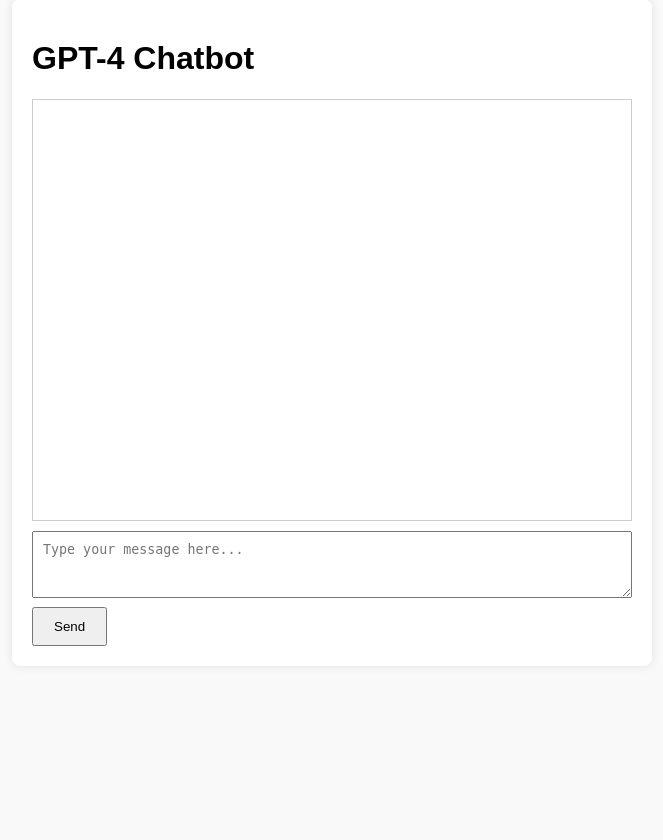
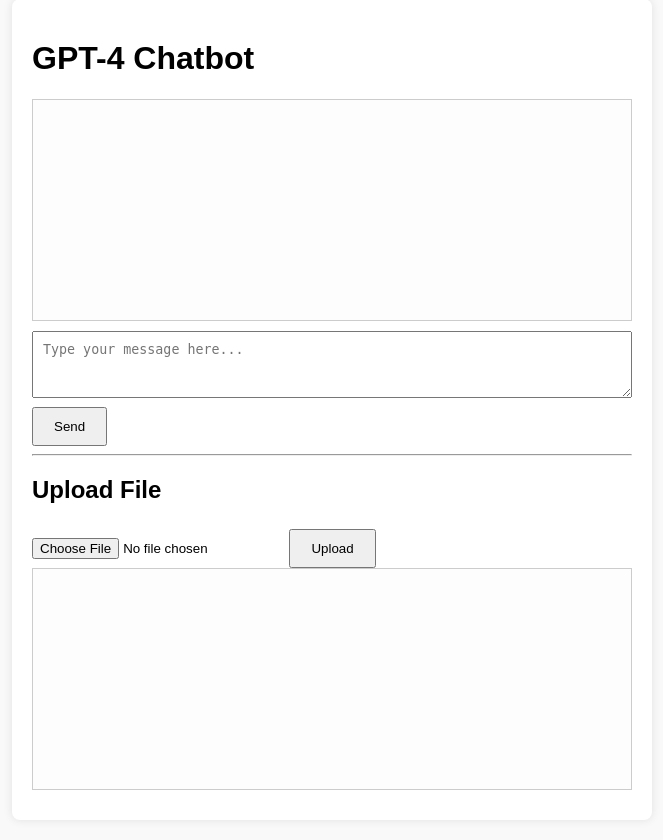
Before and after one commit to ShaunRBK/gpt_chatbot, a Flask app: page / in a window 1280 px wide. Shown: the part 21-861 px from the top of the page, without its empty margins (308-971 px from the left). Before the commit the page ends 667 px from the top, so only its background shows below. Run offline with Flask 2, Linux system fonts and the light colour scheme.

Commit message:
file upload with text feeding into LLM but not RAG

```diff
--- a/app.py
+++ b/app.py
@@ -4,38 +4,128 @@ from openai import OpenAI
 client = OpenAI(api_key=os.getenv("OPENAI_API_KEY"))
 from flask import Flask, render_template, request, jsonify
 
+# Additional imports for file processing
+import PyPDF2
+import docx
+import pandas as pd
+from pptx import Presentation
+
 # Initialize Flask
 app = Flask(__name__)
 
-# Set your OpenAI API key (make sure the environment variable is set)
+# Set your OpenAI API key (ensure the environment variable is set)
 
-# Home route that serves the chat UI
+# Global variable to store the latest uploaded file content
+uploaded_file_text = None
+
+# --- Helper Functions to Extract Text from Files ---
+
+def extract_text_from_pdf(file):
+    file.seek(0)
+    reader = PyPDF2.PdfReader(file)
+    text = ""
+    for page in reader.pages:
+        page_text = page.extract_text()
+        if page_text:
+            text += page_text + "\n"
+    return text
+
+def extract_text_from_docx(file):
+    file.seek(0)
+    doc = docx.Document(file)
+    full_text = []
+    for para in doc.paragraphs:
+        full_text.append(para.text)
+    return "\n".join(full_text)
+
+def extract_text_from_excel(file):
+    file.seek(0)
+    try:
+        df = pd.read_excel(file)
+        return df.to_string()
+    except Exception as e:
+        return f"Error reading Excel file: {e}"
+
+def extract_text_from_pptx(file):
+    file.seek(0)
+    prs = Presentation(file)
+    text_runs = []
+    for slide in prs.slides:
+        for shape in slide.shapes:
+            if hasattr(shape, "text"):
+                text_runs.append(shape.text)
+    return "\n".join(text_runs)
+
+# --- Chatbot Endpoints ---
+
 @app.route("/")
 def index():
     return render_template("index.html")
 
-# API endpoint to handle chat messages
 @app.route("/chat", methods=["POST"])
 def chat():
-    # Get the message from the frontend
+    global uploaded_file_text
+
     data = request.get_json()
     user_message = data.get("message")
     if not user_message:
         return jsonify({"error": "No message provided"}), 400
 
     try:
-        # Call the OpenAI API (using GPT-4 or your desired model)
-        response = client.chat.completions.create(model="gpt-4o-mini",  # or "gpt-3.5-turbo" if preferred/available
-        messages=[
-            {"role": "system", "content": "You are a helpful assistant."},
-            {"role": "user", "content": user_message}
-        ])
+        # Build the conversation context
+        messages = [
+            {"role": "system", "content": "You are a helpful assistant."}
+        ]
+        # Include file content if available
+        if uploaded_file_text:
+            # Optionally, you could summarize or truncate this text if it's too long.
+            messages.append({"role": "system", "content": f"File content: {uploaded_file_text}"})
+        messages.append({"role": "user", "content": user_message})
+
+        # Use GPT-4o-mini by setting the model accordingly.
+        response = client.chat.completions.create(model="gpt-4o-mini",
+        messages=messages)
         answer = response.choices[0].message.content.strip()
         return jsonify({"answer": answer})
     except Exception as e:
-        # Return error details for debugging (in production, you might want to log this instead)
         return jsonify({"error": str(e)}), 500
 
+# --- File Upload Endpoint ---
+
+@app.route("/upload", methods=["POST"])
+def upload():
+    global uploaded_file_text
+
+    uploaded_file = request.files.get("file")
+    if not uploaded_file:
+        return jsonify({"error": "No file uploaded"}), 400
+
+    filename = uploaded_file.filename
+    if filename == "":
+        return jsonify({"error": "No selected file"}), 400
+
+    # Allowed file extensions
+    ALLOWED_EXTENSIONS = {"pdf", "docx", "xlsx", "pptx"}
+    extension = filename.rsplit(".", 1)[-1].lower()
+    if extension not in ALLOWED_EXTENSIONS:
+        return jsonify({"error": f"File type .{extension} not allowed"}), 400
+
+    text = ""
+    if extension == "pdf":
+        text = extract_text_from_pdf(uploaded_file)
+    elif extension == "docx":
+        text = extract_text_from_docx(uploaded_file)
+    elif extension == "xlsx":
+        text = extract_text_from_excel(uploaded_file)
+    elif extension == "pptx":
+        text = extract_text_from_pptx(uploaded_file)
+    else:
+        return jsonify({"error": "Unsupported file type"}), 400
+
+    # Store the extracted text in the global variable for use in the chat context.
+    uploaded_file_text = text
+
+    return jsonify({"text": text})
+
 if __name__ == "__main__":
-    # Run the Flask app on http://127.0.0.1:5000/
     app.run(debug=True)
--- a/requirements.txt
+++ b/requirements.txt
@@ -1,9 +1,9 @@
 Flask==2.2.5
-openai==0.28.0
+openai>=1.0.0
 PyPDF2==3.0.1
 python-docx==0.8.11
 python-pptx==0.6.21
 pandas==1.5.3
 openpyxl==3.1.2
-matplotlib==3.6.3
-plotly==5.14.0
+faiss-cpu
+numpy
--- a/templates/index.html
+++ b/templates/index.html
@@ -17,12 +17,14 @@
           border-radius: 8px;
           box-shadow: 0 0 10px rgba(0,0,0,0.1);
         }
-        #chatbox {
+        #chatbox, #fileContent {
           border: 1px solid #ccc;
-          height: 400px;
+          height: 200px;
           overflow-y: auto;
           padding: 10px;
           margin-bottom: 10px;
+          white-space: pre-wrap;
+          background: #fdfdfd;
         }
         .message {
           margin: 5px 0;
@@ -55,6 +57,13 @@
     <textarea id="input" rows="3" placeholder="Type your message here..."></textarea>
     <br>
     <button onclick="sendMessage()">Send</button>
+
+    <hr>
+
+    <h2>Upload File</h2>
+    <input type="file" id="fileInput" accept=".pdf,.docx,.xlsx,.pptx">
+    <button onclick="uploadFile()">Upload</button>
+    <div id="fileContent"></div>
 </div>
 
 <script>
@@ -65,11 +74,10 @@
       msgDiv.className = "message " + role;
       msgDiv.textContent = content;
       chatbox.appendChild(msgDiv);
-      // Auto-scroll to the bottom
       chatbox.scrollTop = chatbox.scrollHeight;
     }
 
-    // Function to send the message to the backend
+    // Function to send a chat message to the backend
     async function sendMessage() {
       const inputField = document.getElementById("input");
       const message = inputField.value.trim();
@@ -80,9 +88,7 @@
       try {
         const response = await fetch("/chat", {
           method: "POST",
-          headers: {
-            "Content-Type": "application/json"
-          },
+          headers: { "Content-Type": "application/json" },
           body: JSON.stringify({ message })
         });
         const data = await response.json();
@@ -95,6 +101,34 @@
         addMessage("Error: " + error, "assistant");
       }
     }
+
+    // Function to upload a file and display the extracted text
+    async function uploadFile() {
+      const fileInput = document.getElementById("fileInput");
+      if (fileInput.files.length === 0) {
+        alert("Please select a file to upload");
+        return;
+      }
+      const file = fileInput.files[0];
+      const formData = new FormData();
+      formData.append("file", file);
+
+      try {
+        const response = await fetch("/upload", {
+          method: "POST",
+          body: formData
+        });
+        const data = await response.json();
+        const fileContentDiv = document.getElementById("fileContent");
+        if (data.error) {
+          fileContentDiv.textContent = "Error: " + data.error;
+        } else {
+          fileContentDiv.textContent = data.text;
+        }
+      } catch (error) {
+        console.error("Error uploading file:", error);
+      }
+    }
 </script>
 </body>
 </html>
```
